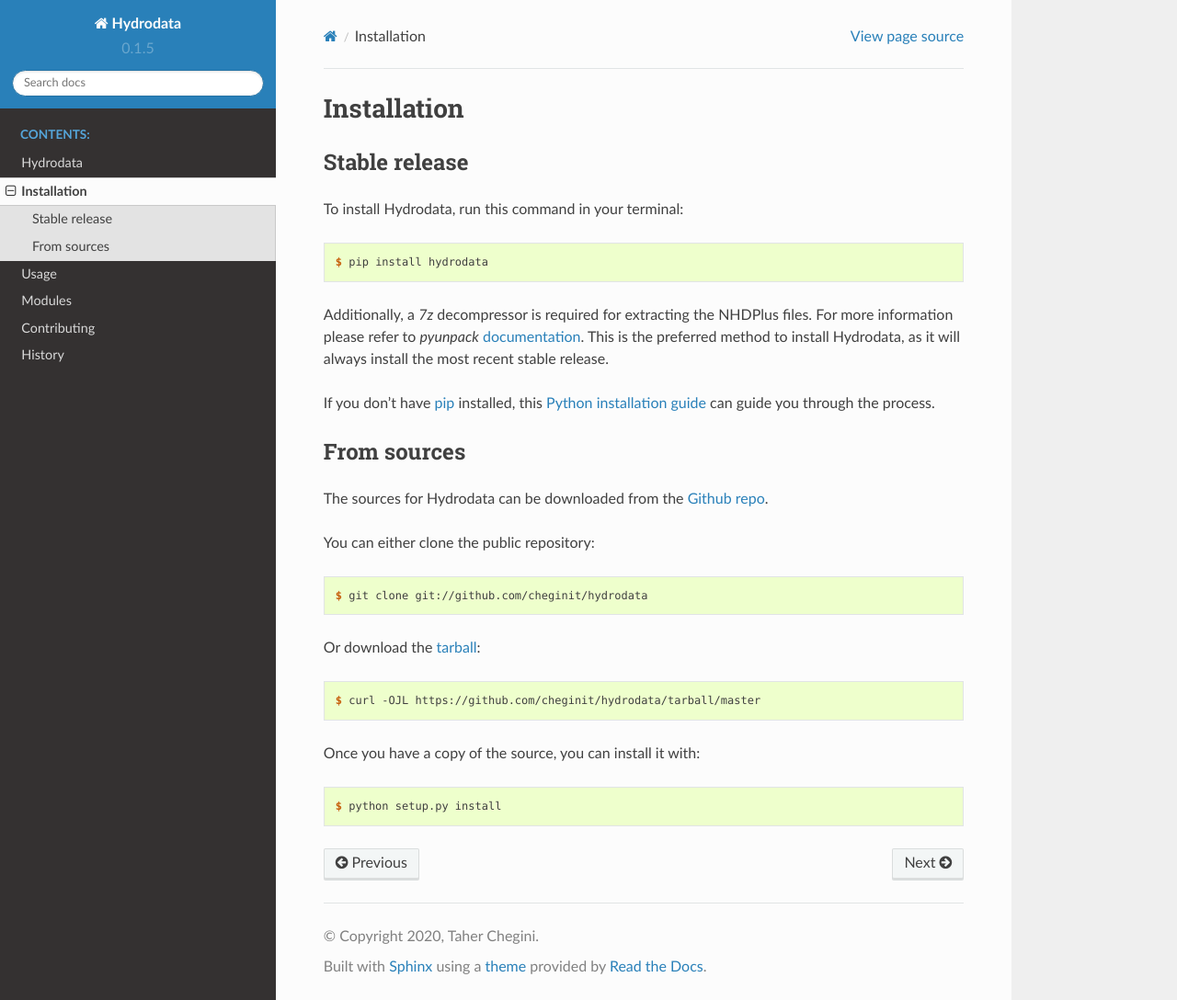
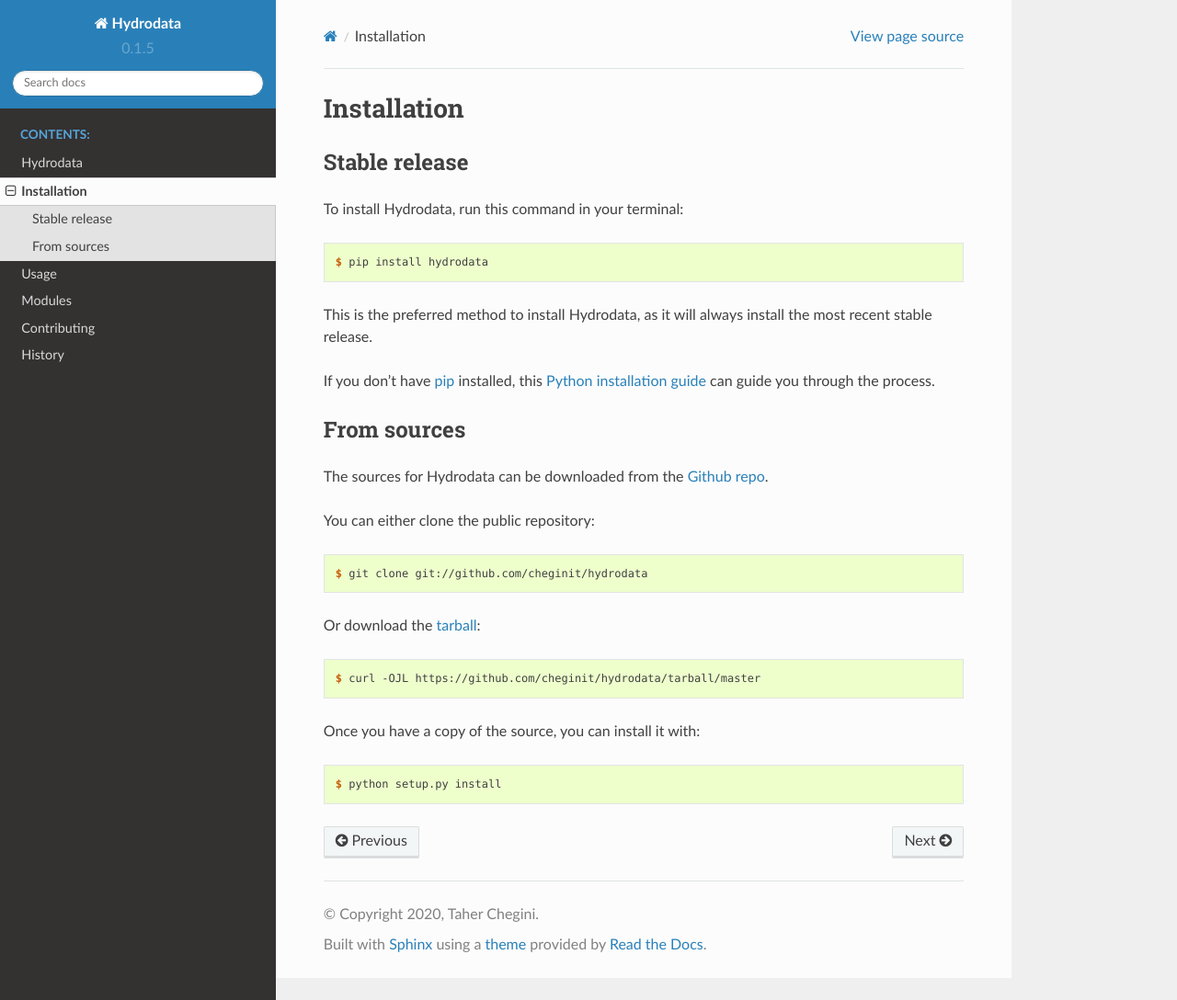
Before and after one commit to hyriver/pygeohydro, a Sphinx documentation site: the page built from docs/installation.rst, in a window 1280 px wide and 1088 px high. Shown: the whole window at 92% size. Built offline with Sphinx 7.4.7 and the Read the Docs theme 2.0.0, drawn with Linux system fonts in a browser that asks for light colours.

Commit message:
Update installation.rst

```diff
--- a/docs/installation.rst
+++ b/docs/installation.rst
@@ -14,8 +14,6 @@
 
     $ pip install hydrodata
 
-Additionally, a `7z` decompressor is required for extracting the NHDPlus files. For more information please refer
-to `pyunpack` `documentation`_.
 This is the preferred method to install Hydrodata, as it will always install the most recent stable release.
 
 If you don't have `pip`_ installed, this `Python installation guide`_ can guide
```
